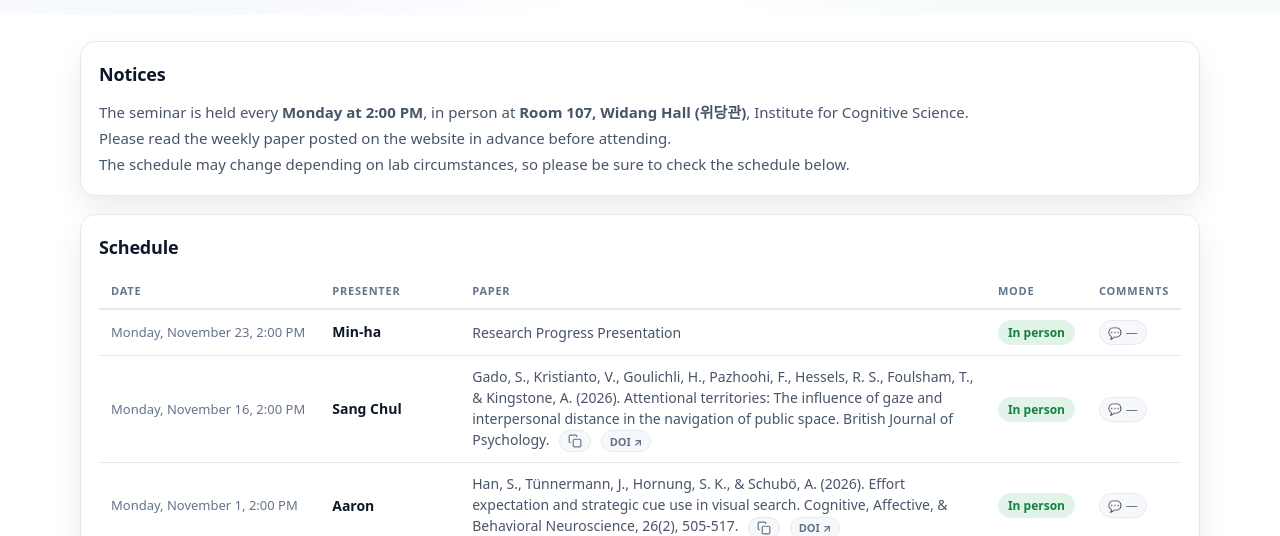
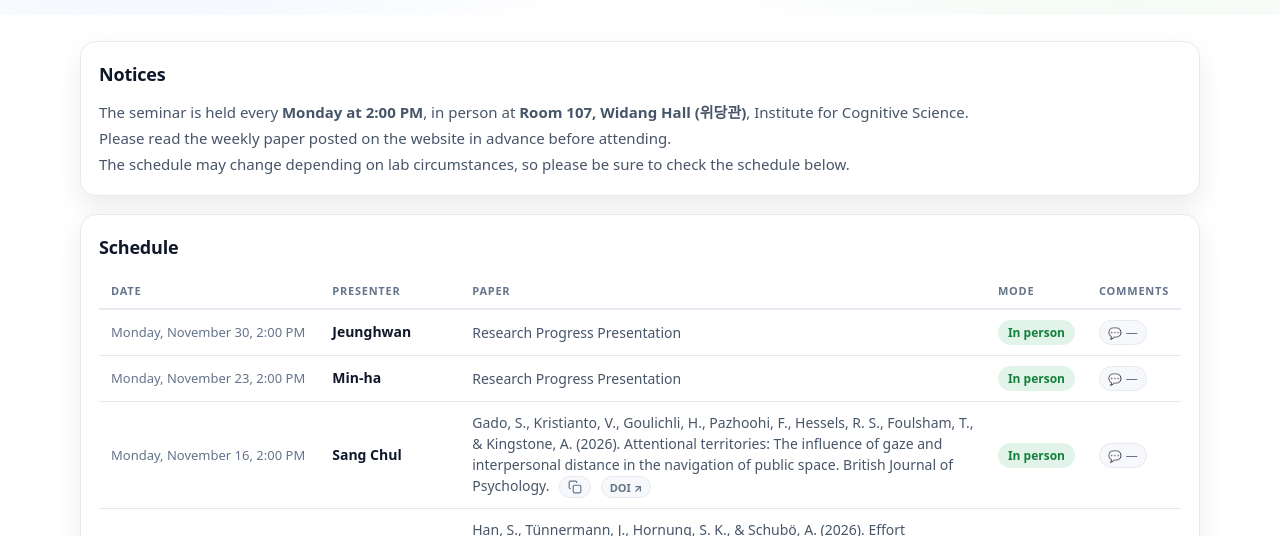
Before and after one commit to VCClab/Vcclab.github.io, a plain HTML site: page openJC.html in a window 1280 px wide. Shown: the part 218-754 px from the top of the page. Drawn offline with Linux system fonts and the light colour scheme; no server answers.

Commit message:
Update openJC.html

```diff
--- a/openJC.html
+++ b/openJC.html
@@ -321,6 +321,7 @@
   (() => {
     // ── Schedule data: add / edit rows here ──
     const SCHEDULE = [
+      { date: 'Monday, November 30, 2:00 PM', presenter: 'Jeunghwan', paper: 'Research Progress Presentation', mode: 'in-person' },
       { date: 'Monday, November 23, 2:00 PM', presenter: 'Min-ha', paper: 'Research Progress Presentation', mode: 'in-person' },
       { date: 'Monday, November 16, 2:00 PM', presenter: 'Sang Chul', paper: 'Gado, S., Kristianto, V., Goulichli, H., Pazhoohi, F., Hessels, R. S., Foulsham, T., & Kingstone, A. (2026). Attentional territories: The influence of gaze and interpersonal distance in the navigation of public space. British Journal of Psychology.', doi: 'https://doi.org/10.1111/bjop.70116', mode: 'in-person' },
       { date: 'Monday, November 1, 2:00 PM', presenter: 'Aaron', paper: 'Han, S., Tünnermann, J., Hornung, S. K., & Schubö, A. (2026). Effort expectation and strategic cue use in visual search. Cognitive, Affective, & Behavioral Neuroscience, 26(2), 505-517.', doi: 'https://doi.org/10.3758/s13415-025-01358-1', mode: 'in-person' },
```
